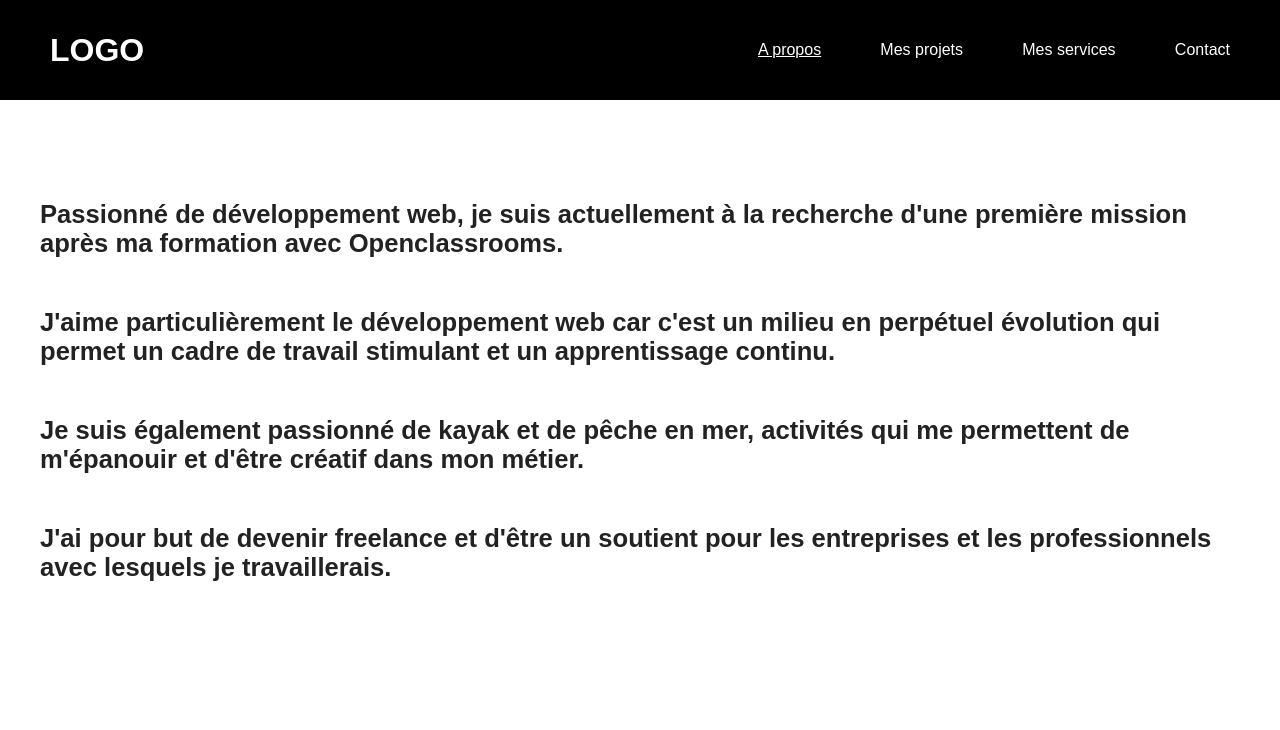
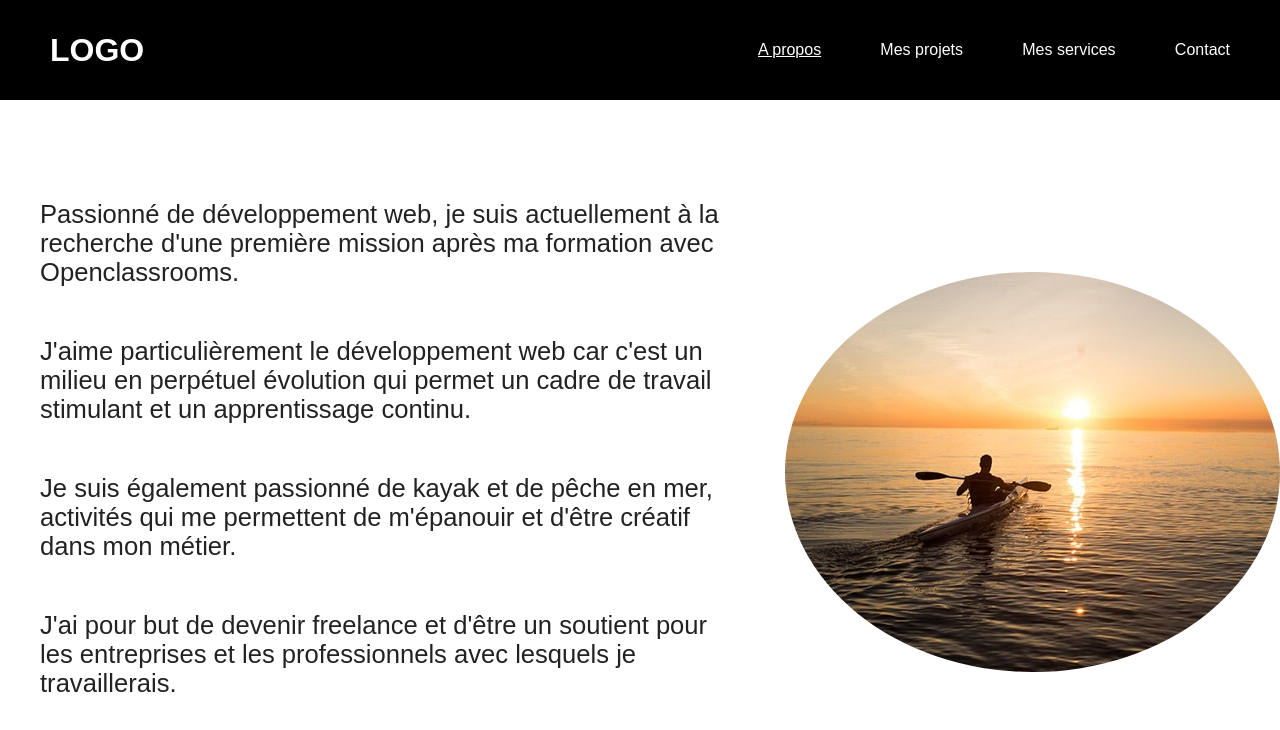
Before and after one commit to Oleome/Projet_8, a React (Vite) app in the folder vite-project/: page /a_propos in a window 1280 px wide. Shown: the top 730 px of the page. Built offline with nearby package versions, Linux system fonts and the light colour scheme.

Commit message:
apropos terminé

```diff
--- a/vite-project/src/pages/a_propos.jsx
+++ b/vite-project/src/pages/a_propos.jsx
@@ -1,7 +1,9 @@
 import '../styles/apropos.scss';
+import kayak from '../assets/kayak.jpg';
 
 function APropos () {
     return (
+        <main className='main--apropos'>
             <div className="container">
                 <p>
                     <span>Passionné de développement web, je suis actuellement à la recherche d'une première mission après ma formation avec Openclassrooms.</span>
@@ -16,6 +18,10 @@ function APropos () {
                     <span>J'ai pour but de devenir freelance et d'être un soutient pour les entreprises et les professionnels avec lesquels je travaillerais.</span>
                 </p>
             </div>
+            <div className='kayak--container'>
+                <img src={kayak} alt="" />
+            </div>
+        </main>
     )
 }
 
--- a/vite-project/src/styles/apropos.scss
+++ b/vite-project/src/styles/apropos.scss
@@ -1,12 +1,23 @@
+.main--apropos {
+    display: flex;
+    align-items: center;
+
+    .kayak--container {
+        border-radius: 50%;
+
+        img {
+            border-radius: 50%;
+        }
+    }
+
     .container {
         max-width: 1600px;
         margin: 0 20px;
         padding: 100px 20px;
-}
 
         p {
             color: #222;
-    font-weight: 700;
+            font-weight: 300;
             color: transparent;
             font-size: 0px;
         }
@@ -90,3 +101,5 @@ p:nth-child(4) span::after {
                 color: #222;
             }
         }
+    }
+}
--- a/vite-project/src/styles/global.scss
+++ b/vite-project/src/styles/global.scss
@@ -1,6 +1,6 @@
 *{
     box-sizing: border-box;
-    font-family: 'Montserrat', sans-serif;
+    font-family: 'Montserrat', Arial, Helvetica, sans-serif;
 }
 
 body {
```
Also changed, not shown: vite-project/src/assets/kayak.jpg (added). Lines whose indentation alone changed are shown as unchanged.
